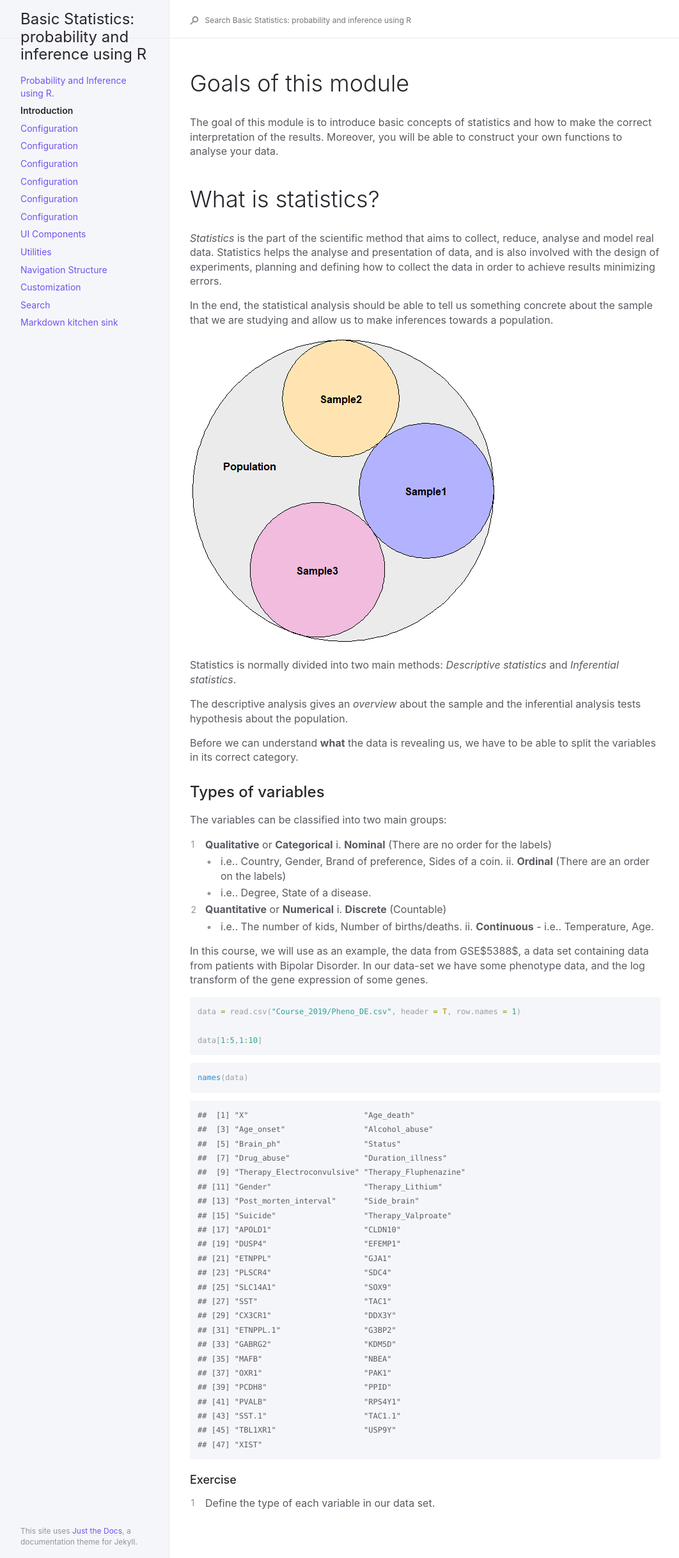
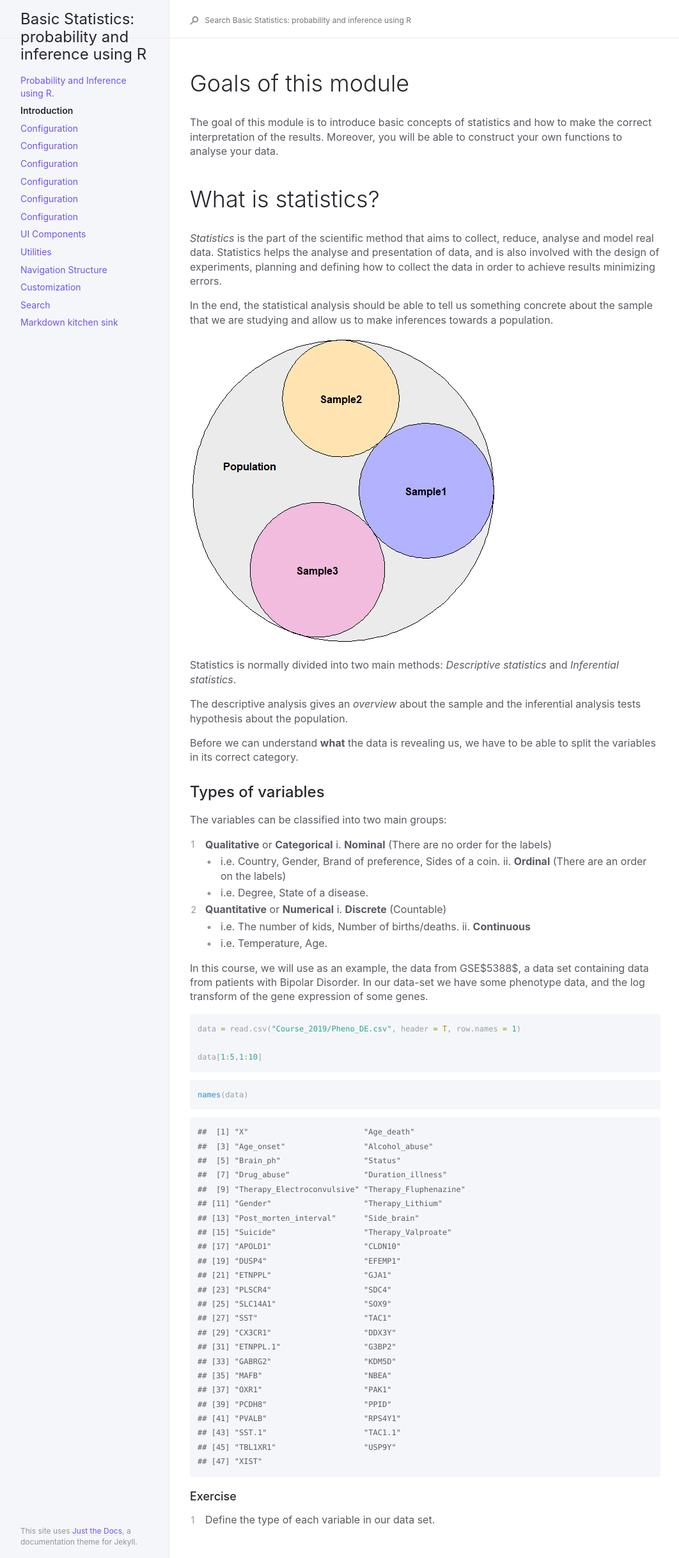
Before and after one commit to deisygysi/EVOP_2019, a Jekyll site: the page built from docs/00_Intro.md, in a window 1280 px wide. Shown: the whole page at 64% size, without its empty margins (91-1153 px from the left). Built offline with Jekyll 4.4.1, drawn with Linux system fonts in a browser that asks for light colours.

```diff
--- a/docs/00_Intro.md
+++ b/docs/00_Intro.md
@@ -27,15 +27,15 @@ The variables can be classified into two main groups:
 
 1. **Qualitative** or **Categorical**
   i. **Nominal** (There are no order for the labels)
-    - i.e.. Country, Gender, Brand of preference, Sides of a coin.
+    - i.e. Country, Gender, Brand of preference, Sides of a coin.
   ii. **Ordinal** (There are an order on the labels)
-    - i.e.. Degree, State of a disease.
+    - i.e. Degree, State of a disease.
 
 2. **Quantitative** or **Numerical**
-    i. **Discrete** (Countable)
-      -  i.e.. The number of kids, Number of births/deaths.
-    ii. **Continuous**
-       - i.e.. Temperature, Age.
+  i. **Discrete** (Countable)
+    -  i.e. The number of kids, Number of births/deaths.
+  ii. **Continuous**
+    - i.e. Temperature, Age.
 
 In this course, we will use as an example, the data from GSE$5388$, a data set containing data from patients with Bipolar Disorder. In our data-set we have some phenotype data, and the log transform of the gene expression of some genes.
 
```
